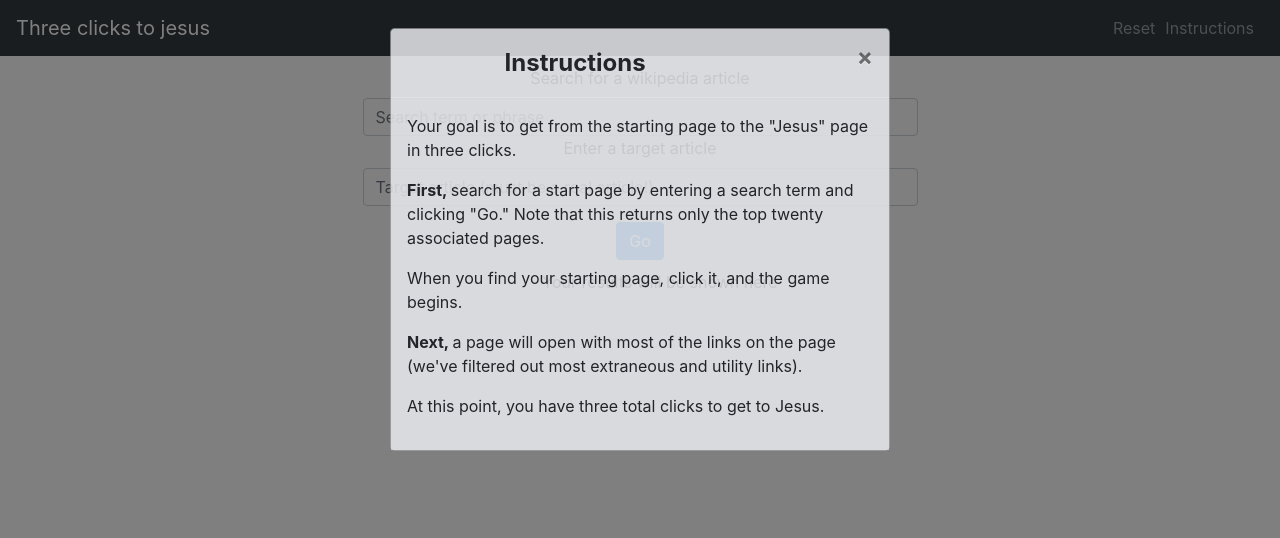
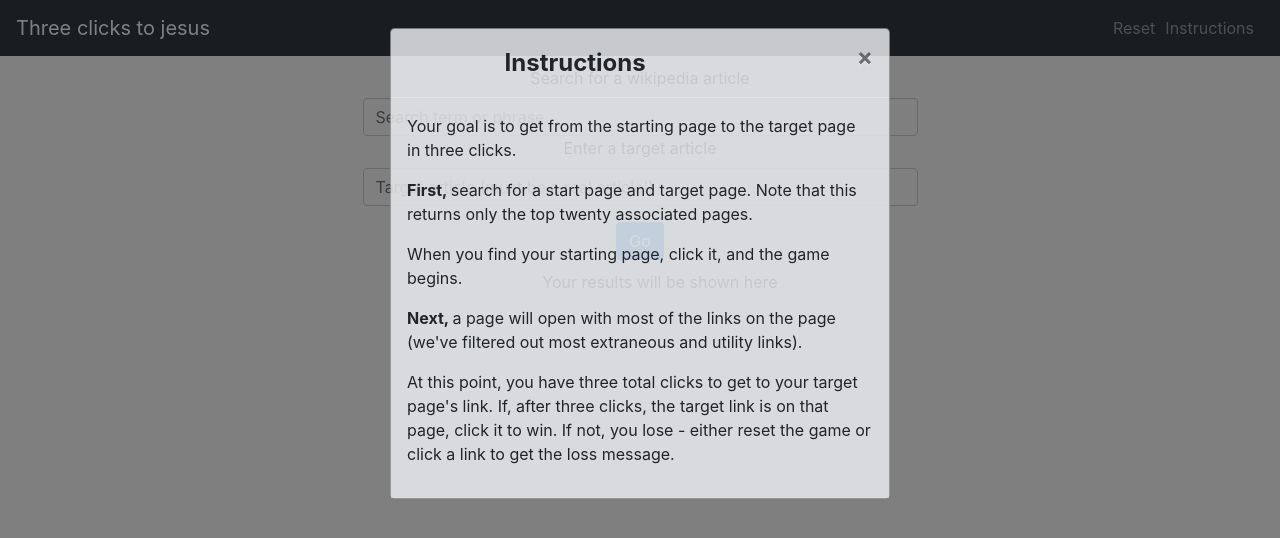
Before and after one commit to longhike/three_clicks_to_jesus, a React (Create React App) app in the folder client/: page / in a window 1280 px wide. Both pictures are taken after a click on the element "Instructions". Shown: the top 538 px of the page. Built offline with nearby package versions, Linux system fonts and the light colour scheme.

Commit message:
updated instructions

```diff
--- a/client/src/Components/InstructionModal/index.js
+++ b/client/src/Components/InstructionModal/index.js
@@ -13,10 +13,9 @@
       </Modal.Header>
       <Modal.Body>
 
-          <p>Your goal is to get from the starting page to the "Jesus" page in three clicks.</p>
+          <p>Your goal is to get from the starting page to the target page in three clicks.</p>
         <p>
-          <strong>First, </strong>search for a start page by entering a search
-          term and clicking "Go." Note that this returns only the top twenty
+          <strong>First, </strong>search for a start page and target page. Note that this returns only the top twenty
           associated pages.
         </p>
         <p>When you find your starting page, click it, and the game begins.</p>
@@ -25,7 +24,7 @@
           page (we've filtered out most extraneous and utility links).
         </p>
         <p>
-          At this point, you have three total clicks to get to Jesus.
+          At this point, you have three total clicks to get to your target page's link. If, after three clicks, the target link is on that page, click it to win. If not, you lose - either reset the game or click a link to get the loss message.
         </p>
       </Modal.Body>
     </Modal>
```
Also changed, not shown: 1 other file (tests, documents, lock files or other folders).
